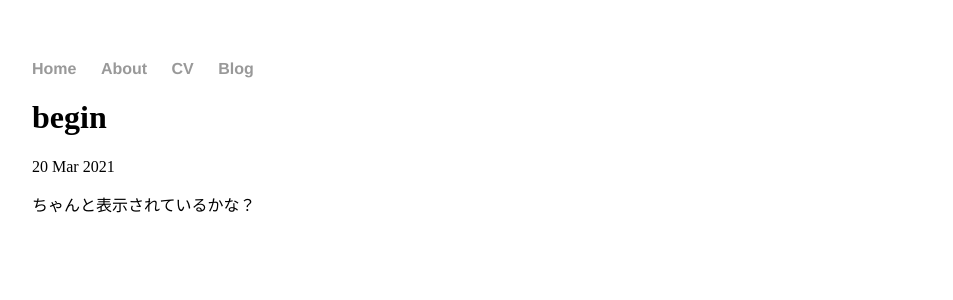
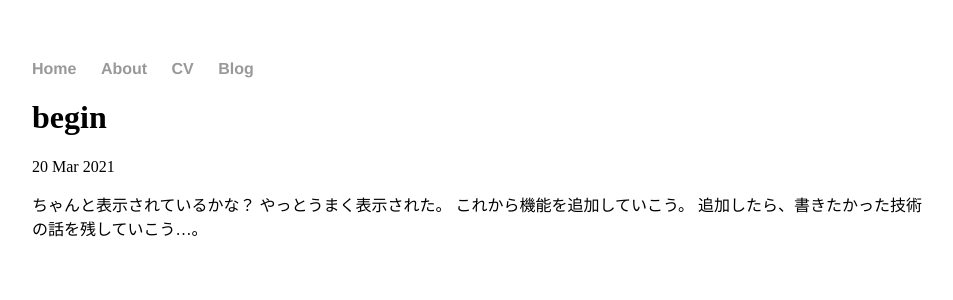
Before and after one commit to kyutama/kyutama.github.io, a Jekyll site: the page built from _posts/2021-03-20-begin.md, in a window 1280 px wide. Shown: the top 300 px of the page, without its empty margins (160-1113 px from the left). Built offline with Jekyll 4.4.1, drawn with Linux system fonts in a browser that asks for light colours.

Commit message:
Update 2021-03-20-begin.md

```diff
--- a/_posts/2021-03-20-begin.md
+++ b/_posts/2021-03-20-begin.md
@@ -5,3 +5,6 @@ date: 2021-03-20
 ---
 
 ちゃんと表示されているかな？
+やっとうまく表示された。
+これから機能を追加していこう。
+追加したら、書きたかった技術の話を残していこう…。
```
